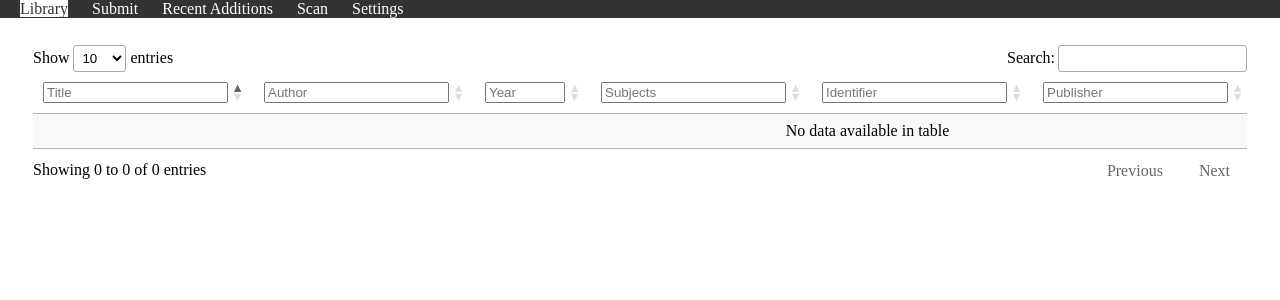
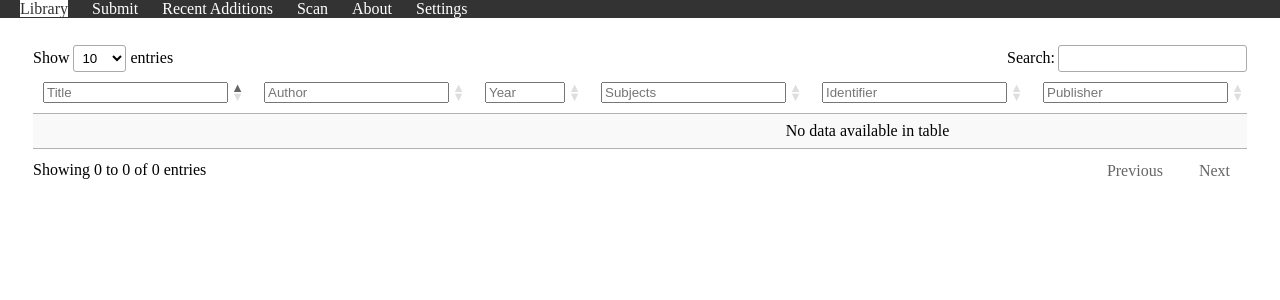
Before and after one commit to HackmannInterns/bookshelfdb, a Flask app: page /view in a window 1280 px wide. Shown: the part 60-360 px from the top of the page. Run offline with Flask 3, Linux system fonts and the light colour scheme; the visitor is signed in with stand-in values (Sample User, id 1); data that the repository does not hold is empty; some libraries are stand-ins or nearby versions.

Commit message:
started making about page

```diff
--- a/app.py
+++ b/app.py
@@ -260,6 +260,9 @@ def submit():
 def index():
     return redirect('/view')
 
+@app.route('/about')
+def about():
+    return render_template('about.html')
 
 def run_flask(p=5000):
     db.init_db()
--- a/templates/tabs.html
+++ b/templates/tabs.html
@@ -52,6 +52,7 @@
             {% endif %}
             <!-- <a id="scan" href="/scan">Scan</a> -->
             <a href="https://scanapp.org/">Scan</a>
+            <a id="about" href="/about">About</a>
             {% if 'authenticated' in SessionDict and SessionDict.authenticated == "Admin" %}
             <a id="admin" href="/admin">Settings</a>
             {% endif %}
@@ -76,6 +77,9 @@
             else if (window.location.pathname === "/admin") {
                 var currentSite = document.getElementById("admin");
             }
+            else if (window.location.pathname === "/about") {
+                var currentSite = document.getElementById("about");
+            }
             if (currentSite !== null) {
                 currentSite.style.color = "#333";
                 currentSite.style.backgroundColor = "#fff";
```
Also changed, not shown: templates/about.html (added, +22 -0 lines).
